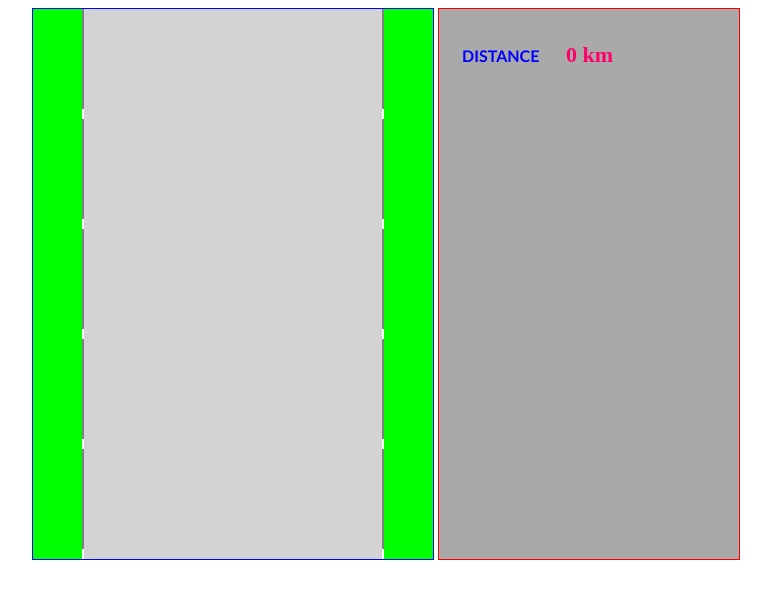
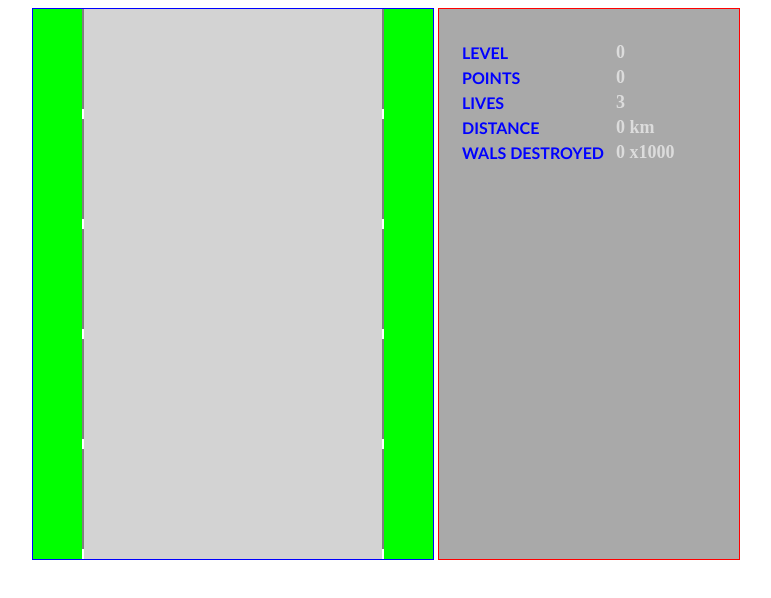
Before and after one commit to AndrejLavrionovic/GraphicsProgrammingProject, a plain HTML site: page index.html in a window 1280 px wide. Shown: the whole page, without its empty margins (254-1025 px from the left). Drawn offline with Linux system fonts and the light colour scheme.

Commit message:
Project F1 - commit #9. Shooting, Stats.

```diff
--- a/f1.js
+++ b/f1.js
@@ -8,7 +8,15 @@ var c = can.getContext("2d");
 can.width = 400;
 can.height = 550;
 
+var dist = document.getElementById("distance");
+var points = document.getElementById("points");
+var level = document.getElementById("level");
+var lives = document.getElementById("lives");
+var walls = document.getElementById("walls");
+
 var img = new Image();
+var wallImg = new Image();
+var funnel = new Image();
 
 // Road object
 var rl = {
@@ -30,10 +38,24 @@ var rl = {
     length: 100,
     gap: 10,
     speed: 0,
-    vialence: 0.1,
-    distance: 0,
+    vialence: 2,
     lines: function(l, g){return this.a + l * this.length + g * this.gap;}
 };
+
+var bullet = {
+    x: -1,
+    y: -1,
+    w: 2,
+    l: 5,
+    speed: 4,
+    shot: function(){
+        this.y -= this.speed;
+    },
+    draw: function(){
+        c.fillStyle = "rgb(255, 0, 0)";
+        c.fillRect(this.x, this.y, this.w, this.l);
+    }
+}
 
 // this object draws the car on the canvas road
 var car = {
@@ -42,8 +64,8 @@ var car = {
     y1: 400,
     h: 100,
     move: 2,
-    draw: function(){
-        img.src = "img/sau.gif";
+    draw: function(image){
+        img.src = image;
         c.drawImage(img, this.x1, this.y1);
     },
     keys: []
@@ -57,10 +79,33 @@ var wall = {
     h: 40,
     l: 100,
     draw: function(){
-        c.fillStyle = "rgb(0, 0, 200)";
-        c.fillRect(this.x1, this.y1, this.l, this.h);
+        wallImg.src = "img/wall.jpg";
+        c.drawImage(wallImg, this.x1, this.y1);
     }
 };
+
+var destroyed_wall = {
+    x: 51,
+    y: 600,
+    exp: function(image){
+        funnel.src = image;
+        c.drawImage(funnel, this.x, this.y);
+    }
+};
+
+var game = {
+    level: 0,
+    distance: 0,
+    points: 0,
+    lives: 3,
+    walls: 0
+};
+
+points.innerHTML = game.points;
+level.innerHTML = game.level;
+lives.innerHTML = game.lives;
+walls.innerHTML = game.walls + " x1000";
+
 
 // this function places the wall randomly on the
 // canvas road.
@@ -76,8 +121,6 @@ var pos = function(){
         wall.x1 = 249;
     }
 };
-
-var dist = document.getElementById("distance");
 
 var repeatme = function(){
 
@@ -125,27 +168,21 @@ var repeatme = function(){
     }
     else{
         rl.a += rl.speed - rl.gap - rl.length;
-        rl.distance += 10;
+        game.distance += 10;
     }
 
-    //car.draw();
-    car.draw();
 
     // generate the wall
-    if(rl.distance >= 100 && rl.distance % 100 === 0){
+    if(game.distance >= 100 && game.distance % 100 === 0){
         wall.y1 = -41;
         pos();
     }
     if(wall.y1 < can.height){
-        wall.draw();
         wall.y1 += rl.speed;
+        // wall.draw();
     }
-
-    // collision with wall
-    if(((wall.y1 + wall.h) >= car.y1) && (wall.y1 <= (car.y1 + car.h))){
-        if(car.x1 > (wall.x1 - car.l) && car.x1 < (wall.x1 + wall.l)){
-            rl.speed = 0;
-        }
+    if(destroyed_wall.y < can.height){
+        destroyed_wall.y += rl.speed;
     }
 
     // character movement in canvas game using keyboard controls
@@ -169,27 +206,75 @@ var repeatme = function(){
             }
         }
     }
-    else if(car.keys[38]){
-        rl.speed += rl.vialence;
+
+    // character shooting control
+    if(bullet.y > -1){
+        if(bullet.y <= bullet.speed){
+            bullet.y = -1;
+        }
+        else
+            bullet.shot();
+        bullet.draw();
     }
-    else if(car.keys[40]){
-        rl.speed = 0;
+    // if bullet get into wall
+    if(((wall.y1 + wall.h) >= bullet.y) && bullet.x > wall.x1 && (bullet.x + bullet.w) < (wall.x1 + wall.l)){
+        bullet.x = -1;
+        bullet.x = -1;
+        destroyed_wall.x = wall.x1;
+        destroyed_wall.y = wall.y1;
+        wall.y1 = can.height + 1;
+        destroyed_wall.exp("img/exp.png");
+        game.points += 1000;
+        game.walls++;
+        points.innerHTML = game.points;
+        walls.innerHTML = game.walls + " x1000"
+    }
+    else{
+        wall.draw();
+        destroyed_wall.exp("img/destroyed_wall.gif");
     }
 
+    //console.log(car.destroyed);
+    // stats panel populating
+    if(game.distance % 100 === 0)
+        dist.innerHTML = game.distance / 1000 + " km";
 
-    //console.log("d: " + rl.distance + " m: " + wall.move + " y1: " + wall.y1);
-    if(rl.distance % 100 === 0)
-        dist.innerHTML = rl.distance / 1000 + " km";
-    window.requestAnimationFrame(repeatme);
+    // collision with wall
+    if(((wall.y1 + wall.h) >= car.y1) && (wall.y1 <= (car.y1 + car.h)) && car.x1 > (wall.x1 - car.l) && car.x1 < (wall.x1 + wall.l)){
+        rl.speed = 0;
+        car.draw("img/exp.png");
+        game.lives--;
+        lives.innerHTML = game.lives;
+    }
+    else{
+        car.draw("img/sau.gif");
+        // This line recursevely calls this function
+        window.requestAnimationFrame(repeatme);
+    }
 };
-
 
 // Add an event listener to the keypress event.
 window.addEventListener("keydown", function(event) {
-    car.keys[event.keyCode] = true;
+    if(event.keyCode === 37 || event.keyCode === 39)
+        car.keys[event.keyCode] = true;
+    else if(event.keyCode === 38){
+        if(rl.speed === 0){
+            rl.speed += rl.vialence;
+        }
+        else if(rl.speed > 0 && bullet.y === -1){
+            bullet.x = (car.x1 + (car.l / 2));
+            bullet.y = car.y1 + 10;
+        }
+    }
+    else if(event.keyCode === 40){
+        if(rl.speed > 0){
+            rl.speed -= rl.vialence;
+        }
+    }
 });
 window.addEventListener("keyup", function(event) {
-    car.keys[event.keyCode] = false;
+    if(event.keyCode === 37 || event.keyCode === 39)
+        car.keys[event.keyCode] = false;
 });
 
 repeatme();
--- a/index.html
+++ b/index.html
@@ -12,7 +12,11 @@
             <div id="panel">
 
                 <table id="t1">
-                    <tr><td id="t1col1">DISTANCE</td><td id="distance"></td></tr>
+                    <tr><td id="t1col1">LEVEL</td><td id="level" class="t1col2"></td></tr>
+                    <tr><td id="t1col1">POINTS</td><td id="points" class="t1col2"></td></tr>
+                    <tr><td id="t1col1">LIVES</td><td id="lives" class="t1col2"></td></tr>
+                    <tr><td id="t1col1">DISTANCE</td><td id="distance" class="t1col2"></td></tr>
+                    <tr><td id="t1col1">WALS DESTROYED</td><td id="walls" class="t1col2"></td></tr>
                 </table>
 
             </div>
--- a/style.css
+++ b/style.css
@@ -28,16 +28,17 @@ body{
 
 #t1col1{
     font-family: calibri;
-    font-size: 14;
+    font-size: 12;
     font-weight: bold;
     color: blue;
-    width: 100px;
+    width: 150px;
     text-align: left;
 }
 
-#distance{
+.t1col2{
+    text-align: left;
     font-family: serif;
     font-weight: bold;
-    font-size: 22px;
-    color: rgb(255, 0, 107);
+    font-size: 18px;
+    color: rgb(220, 220, 220);
 }
```
Also changed, not shown: img/destroyed_wall.gif (added), img/exp.gif (added), img/exp.png (added), img/wall.jpg (added).
